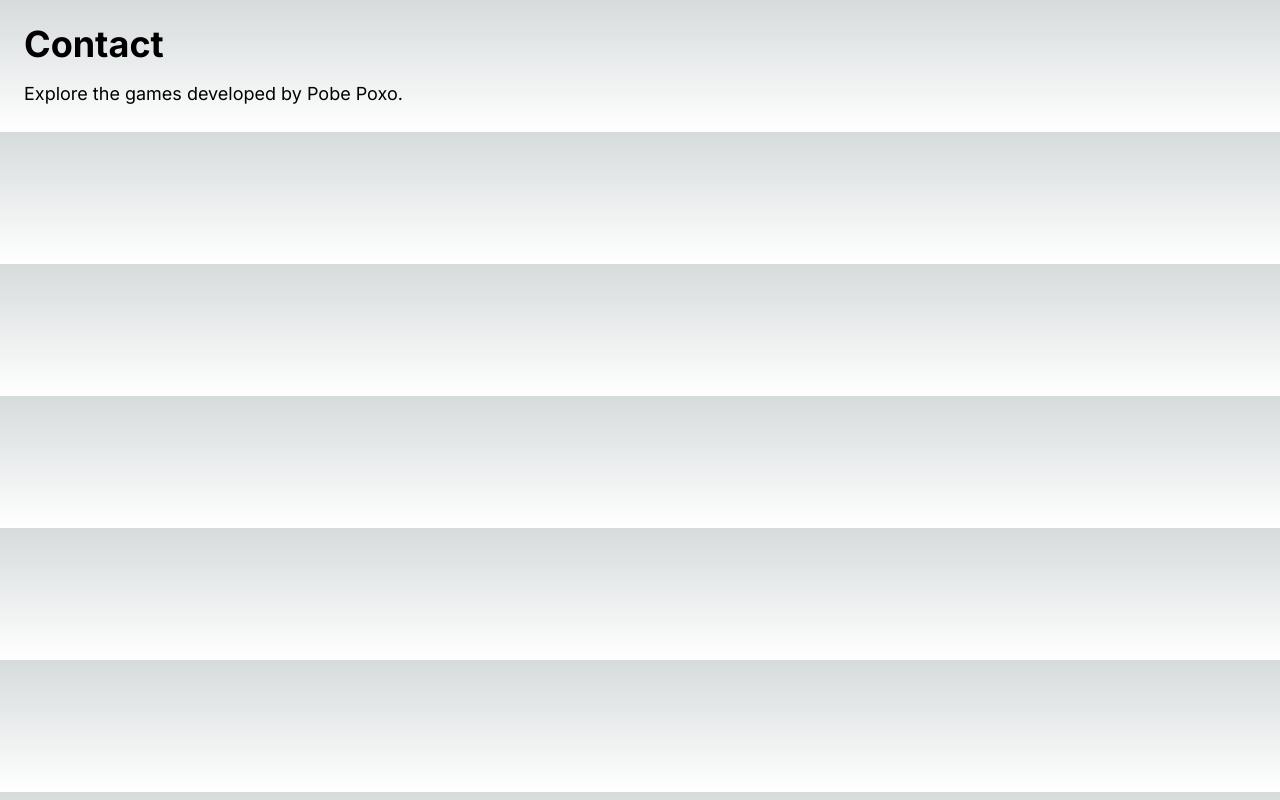
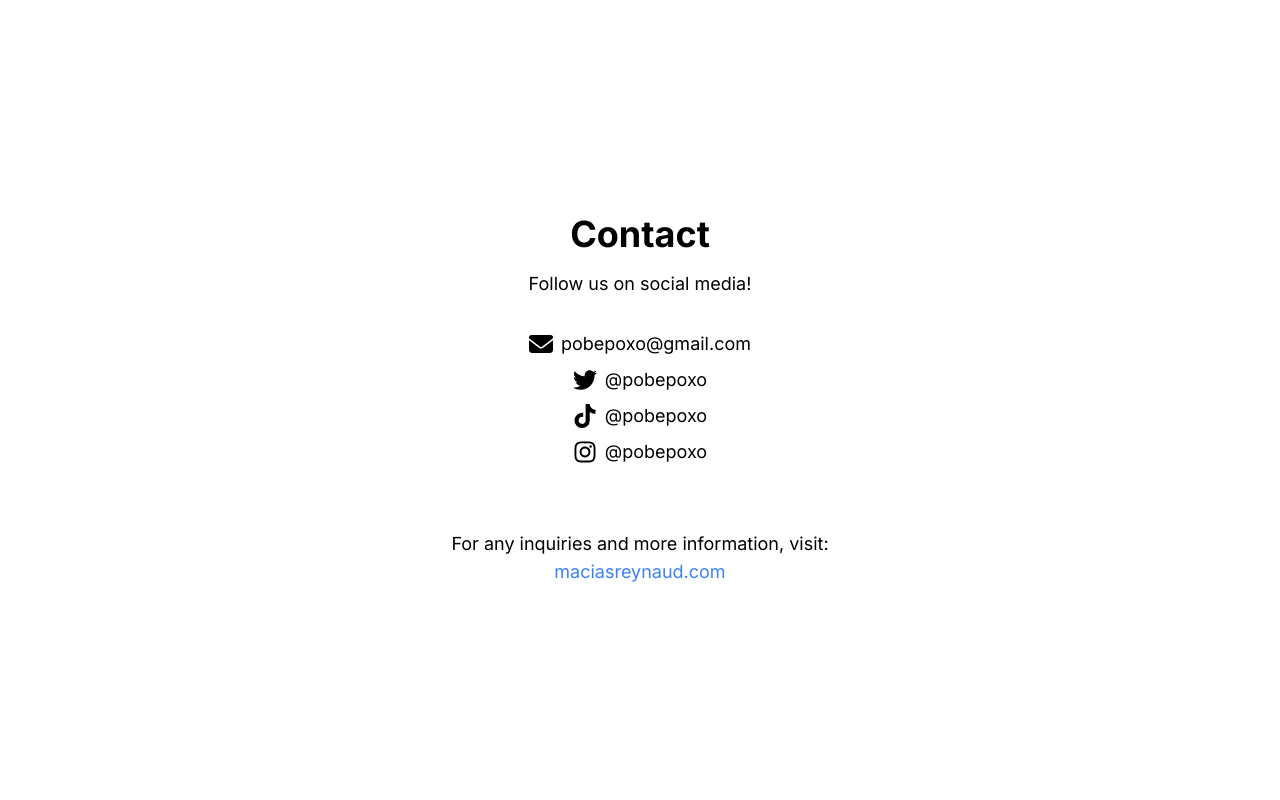
Before and after one commit to daniel-macias/pobe-poxo-web, a Next.js app: page /contact in a window 1280 px wide. Built offline with nearby package versions, Linux system fonts and the light colour scheme.

Commit message:
added contact page

```diff
--- a/app/contact/page.tsx
+++ b/app/contact/page.tsx
@@ -1,12 +1,37 @@
 import React from 'react';
+import { FontAwesomeIcon } from '@fortawesome/react-fontawesome';
+import { faEnvelope } from '@fortawesome/free-solid-svg-icons';
+import { faTwitter, faTiktok, faInstagram } from '@fortawesome/free-brands-svg-icons';
 
 const Contact = () => {
   return (
-    <div className="container mx-auto p-6">
+    <div className="container mx-auto p-6 text-center bg-white text-black min-h-screen flex flex-col justify-center items-center">
       <h1 className="text-4xl font-bold mb-4">Contact</h1>
-      <p className="text-lg">
-        Explore the games developed by Pobe Poxo.
-      </p>
+      <p className="text-lg mb-8">Follow us on social media!</p>
+      <div className="flex flex-col items-center space-y-4 mb-8">
+        <div className="flex flex-col items-center space-y-2">
+          <div className="flex items-center space-x-2">
+            <FontAwesomeIcon icon={faEnvelope} className="w-6 h-6" />
+            <a href="mailto:pobepoxo@gmail.com" className="text-lg text-black hover:underline">pobepoxo@gmail.com</a>
+          </div>
+          <div className="flex items-center space-x-2">
+            <FontAwesomeIcon icon={faTwitter} className="w-6 h-6" />
+            <a href="https://twitter.com/pobepoxo" className="text-lg text-black hover:underline">@pobepoxo</a>
+          </div>
+          <div className="flex items-center space-x-2">
+            <FontAwesomeIcon icon={faTiktok} className="w-6 h-6" />
+            <a href="https://tiktok.com/@pobepoxo" className="text-lg text-black hover:underline">@pobepoxo</a>
+          </div>
+          <div className="flex items-center space-x-2">
+            <FontAwesomeIcon icon={faInstagram} className="w-6 h-6" />
+            <a href="https://instagram.com/pobepoxo" className="text-lg text-black hover:underline">@pobepoxo</a>
+          </div>
+        </div>
+      </div>
+      <div className="text-center mt-8">
+        <p className="text-lg">For any inquiries and more information, visit:</p>
+        <a href="https://maciasreynaud.com" className="text-lg text-blue-500 hover:underline">maciasreynaud.com</a>
+      </div>
     </div>
   );
 };
```
Also changed, not shown: package.json (+9 -5 lines), 1 other file (tests, documents, lock files or other folders).
